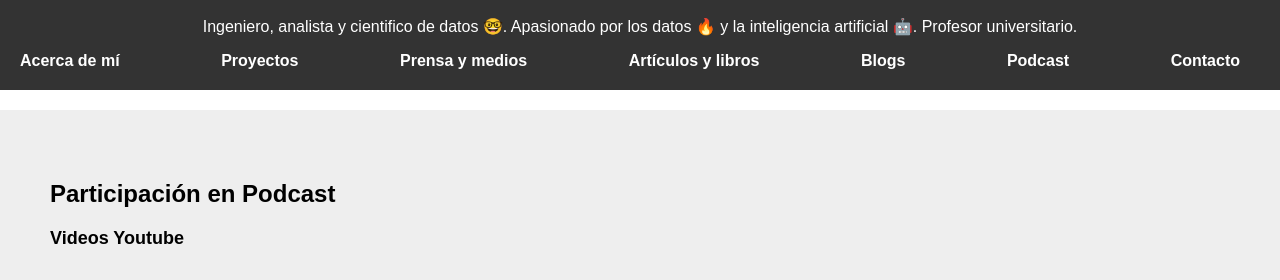
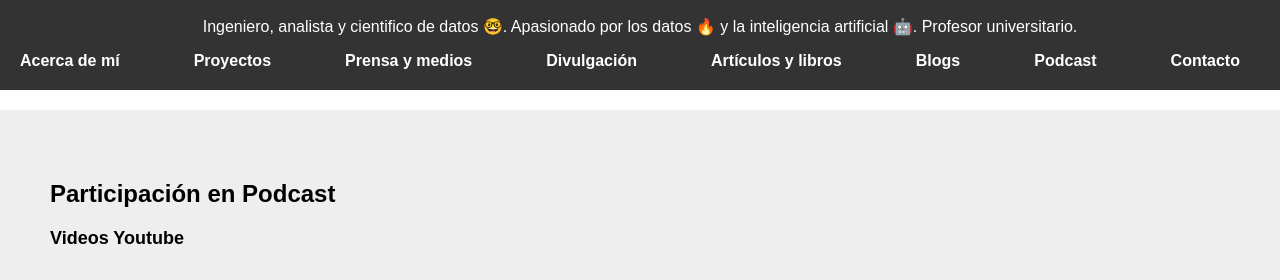
Before and after one commit to datawithjulianuribe/portafolio, a plain HTML site: page podcast.html in a window 1280 px wide. Shown: the part 235-515 px from the top of the page. Drawn offline with Linux system fonts and the light colour scheme.

Commit message:
Update podcast.html

```diff
--- a/podcast.html
+++ b/podcast.html
@@ -121,6 +121,7 @@
         	<li><a href="index.html">Acerca de mí</a></li>
             	<li><a href="index.html">Proyectos</a></li>
             	<li><a href="prensa.html">Prensa y medios</a></li>
+		<li><a href="experiencias.html">Divulgación</a></li>
             	<li><a href="articulos.html">Artículos y libros</a></li>
             	<li><a href="blogs.html">Blogs</a></li>
 		<li><a href="podcast.html">Podcast</a></li>
```
Lines whose indentation alone changed are shown as unchanged.
